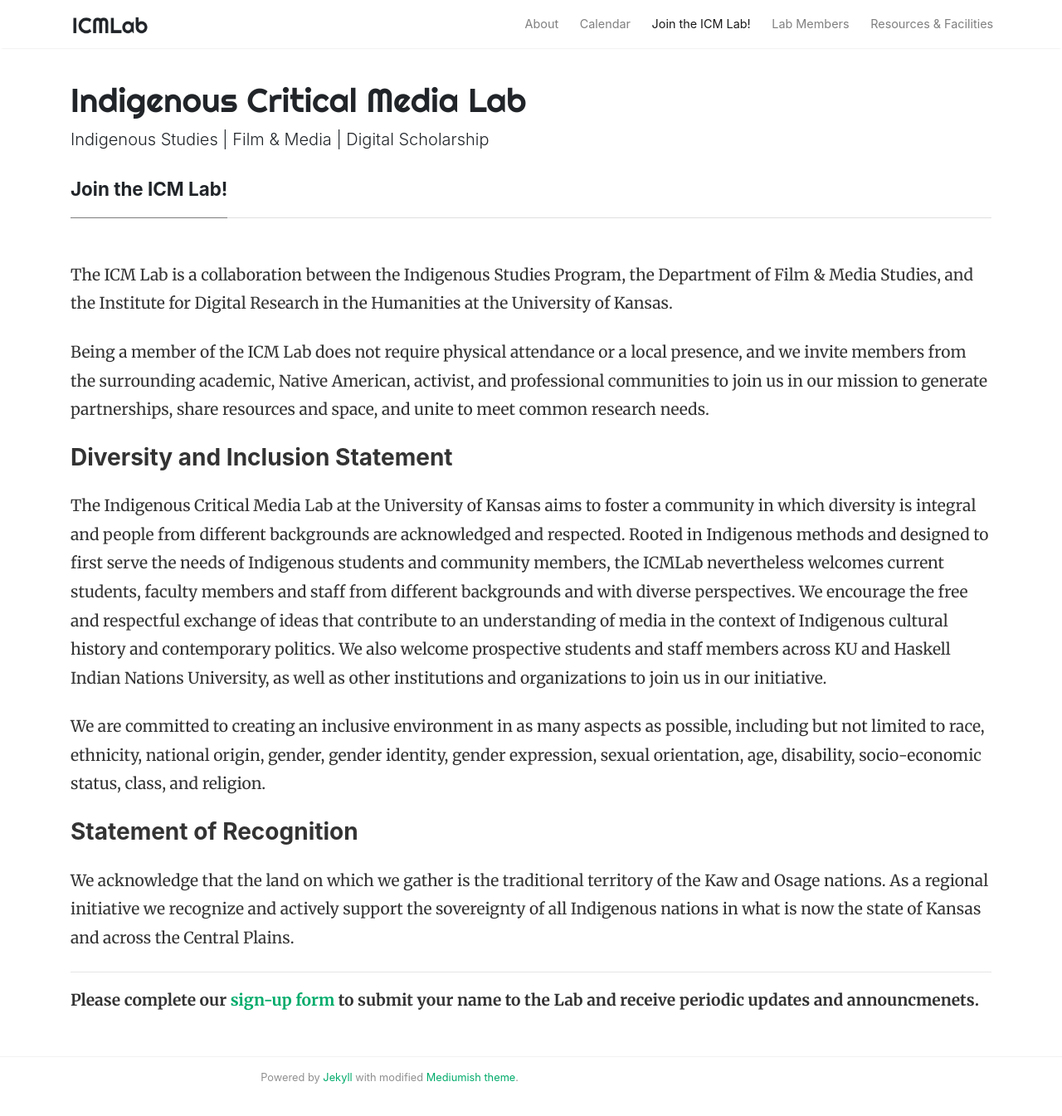
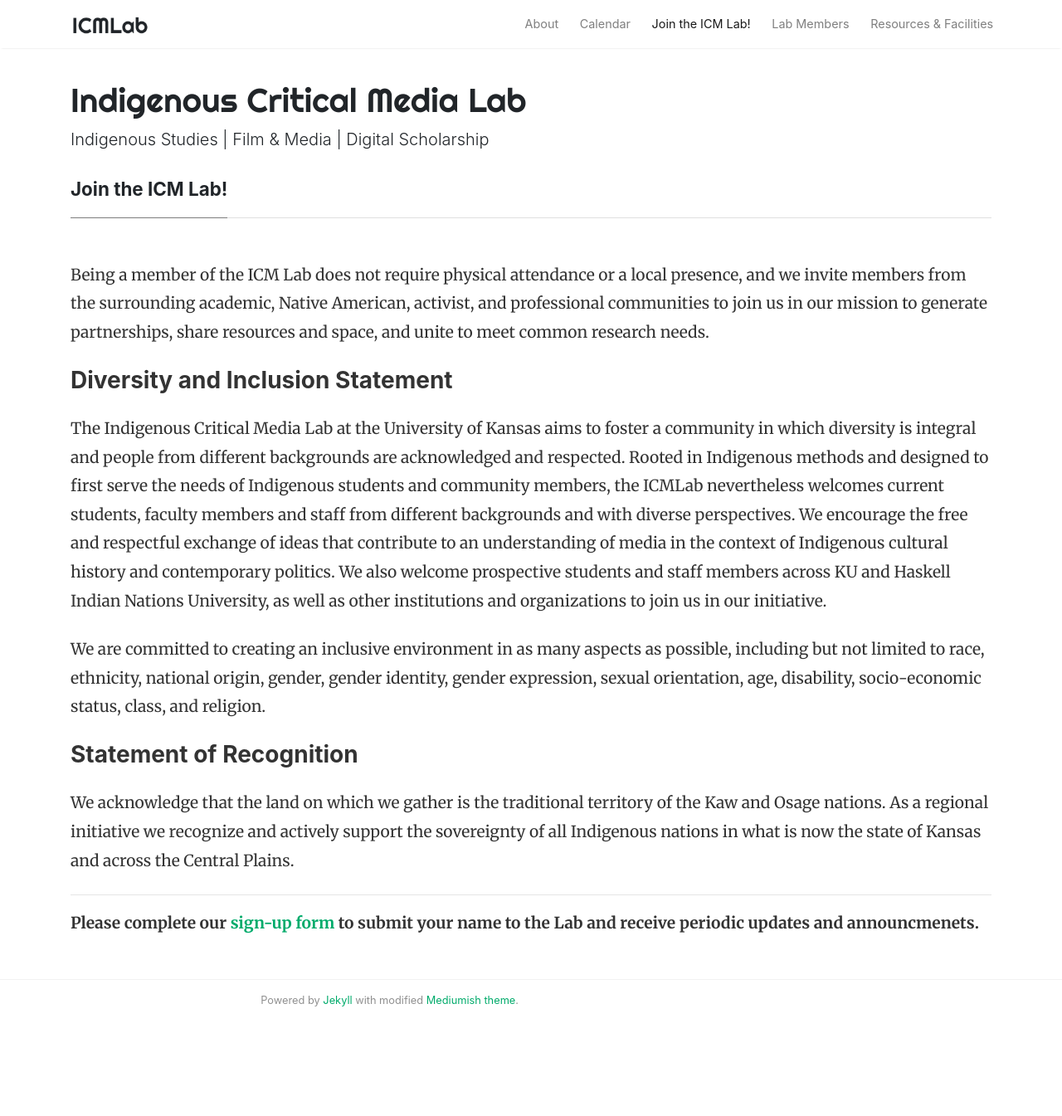
Before and after one commit to idrhku/icmlab, a Jekyll site: the page built from _pages/join.md, in a window 1280 px wide and 1382 px high. Shown: the top 1345 px of the window at 83% size. Built offline with Jekyll 4.4.1, drawn with Linux system fonts in a browser that asks for light colours; nearby versions of some CDN libraries; comment, search, counter and statistics services are not loaded.

```diff
--- a/_pages/join.md
+++ b/_pages/join.md
@@ -4,8 +4,6 @@ permalink: join
 layout: page
 published: true
 ---
-The ICM Lab is a collaboration between the Indigenous Studies Program, the Department of Film & Media Studies, and the Institute for Digital Research in the Humanities at the University of Kansas.
-
 Being a member of the ICM Lab does not require physical attendance or a local presence, and we invite members from the surrounding academic, Native American, activist, and professional communities to join us in our mission to generate partnerships, share resources and space, and unite to meet common research needs.
 
 ### Diversity and Inclusion Statement
```
